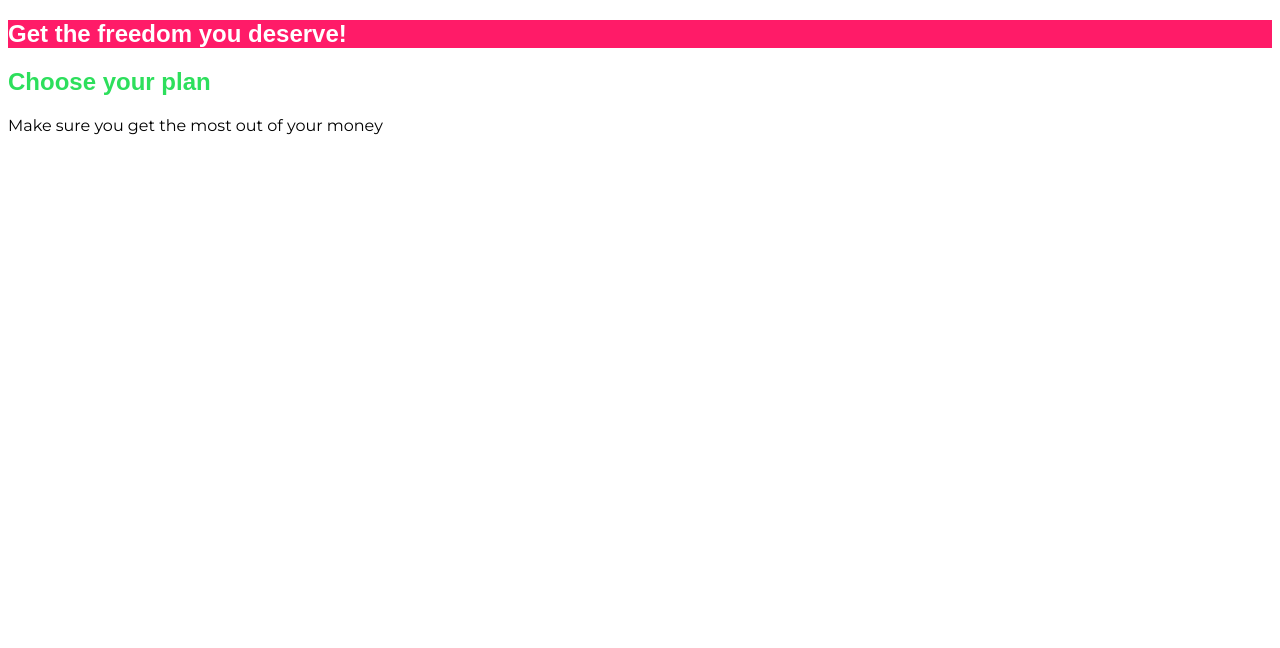
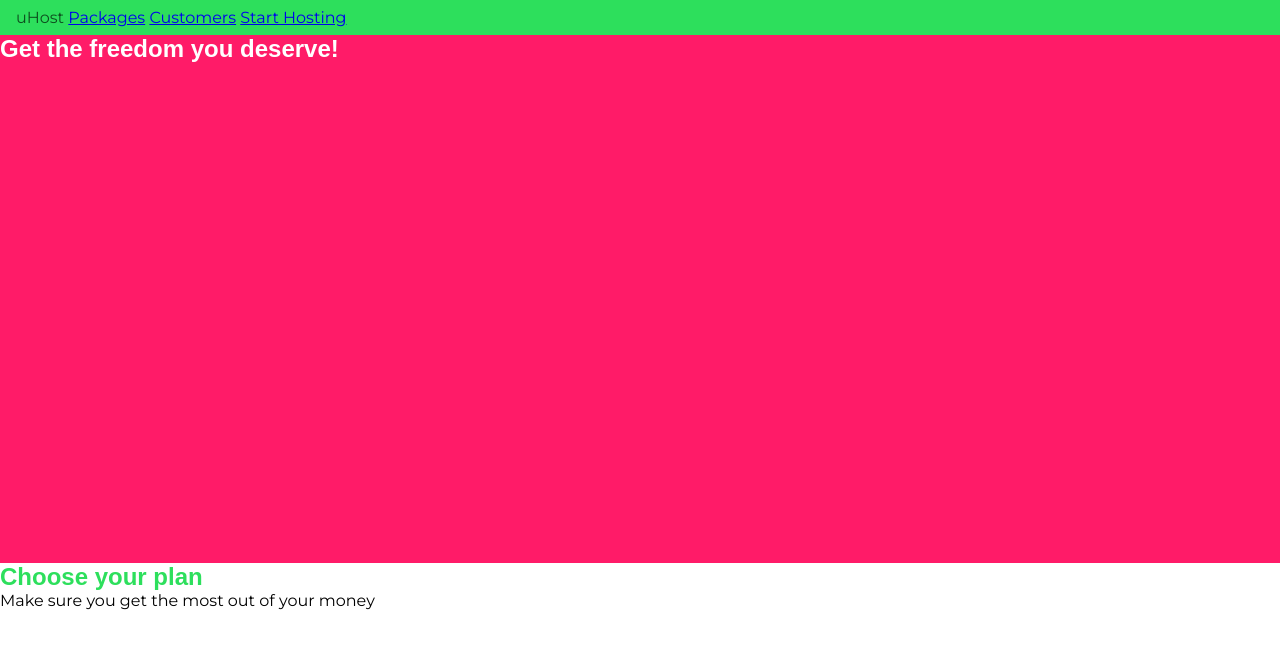
Before and after one commit to Lizzoard/CSS-Complete, a plain HTML site: page lection1/first-project/index.html in a window 1280 px wide. Drawn offline with Linux system fonts and the light colour scheme; a web font is replaced by a local one.

Commit message:
Boxmodel added

```diff
--- a/lection1/first-project/index.html
+++ b/lection1/first-project/index.html
@@ -21,6 +21,24 @@
   </head>
 
   <body>
+    <header class="main-header">
+      <div class="page-logo">
+        <a href="index.html" class="page-logo__brand"> uHost </a>
+      </div>
+      <nav class="main-nav">
+        <ul class="main-nav__items">
+          <li class="main-nav__item">
+            <a href="packages/index.html">Packages</a>
+          </li>
+          <li class="main-nav__item">
+            <a href="customers/index.html">Customers</a>
+          </li>
+          <li class="main-nav__item">
+            <a href="start-hosting/index.html">Start Hosting</a>
+          </li>
+        </ul>
+      </nav>
+    </header>
     <main>
       <section id="product-overview">
         <h1>Get the freedom you deserve!</h1>
--- a/lection1/first-project/style.css
+++ b/lection1/first-project/style.css
@@ -1,10 +1,16 @@
+* {
+  box-sizing: border-box;
+  margin: 0;
+}
+
 body {
   font-family: "Montserrat";
 }
 
 #product-overview {
   background: #ff1b68;
-  font-weight: bold;
+  width: 100%;
+  height: 528px;
 }
 
 h1 {
@@ -15,3 +21,33 @@ h1 {
 .section-title {
   color: #2ddf5c;
 }
+
+.main-header {
+  width: 100%;
+  padding: 8px 16px;
+  background: #2ddf5c;
+}
+
+.main-nav {
+  display: inline-block;
+  text-align: right;
+}
+
+.main-nav__items {
+  margin: 0;
+  padding: 0;
+  list-style: none;
+}
+
+.main-nav__item {
+  display: inline-block;
+}
+
+.page-logo {
+  display: inline-block;
+}
+
+.page-logo__brand {
+  color: #0e4f1f;
+  text-decoration: none;
+}
```
